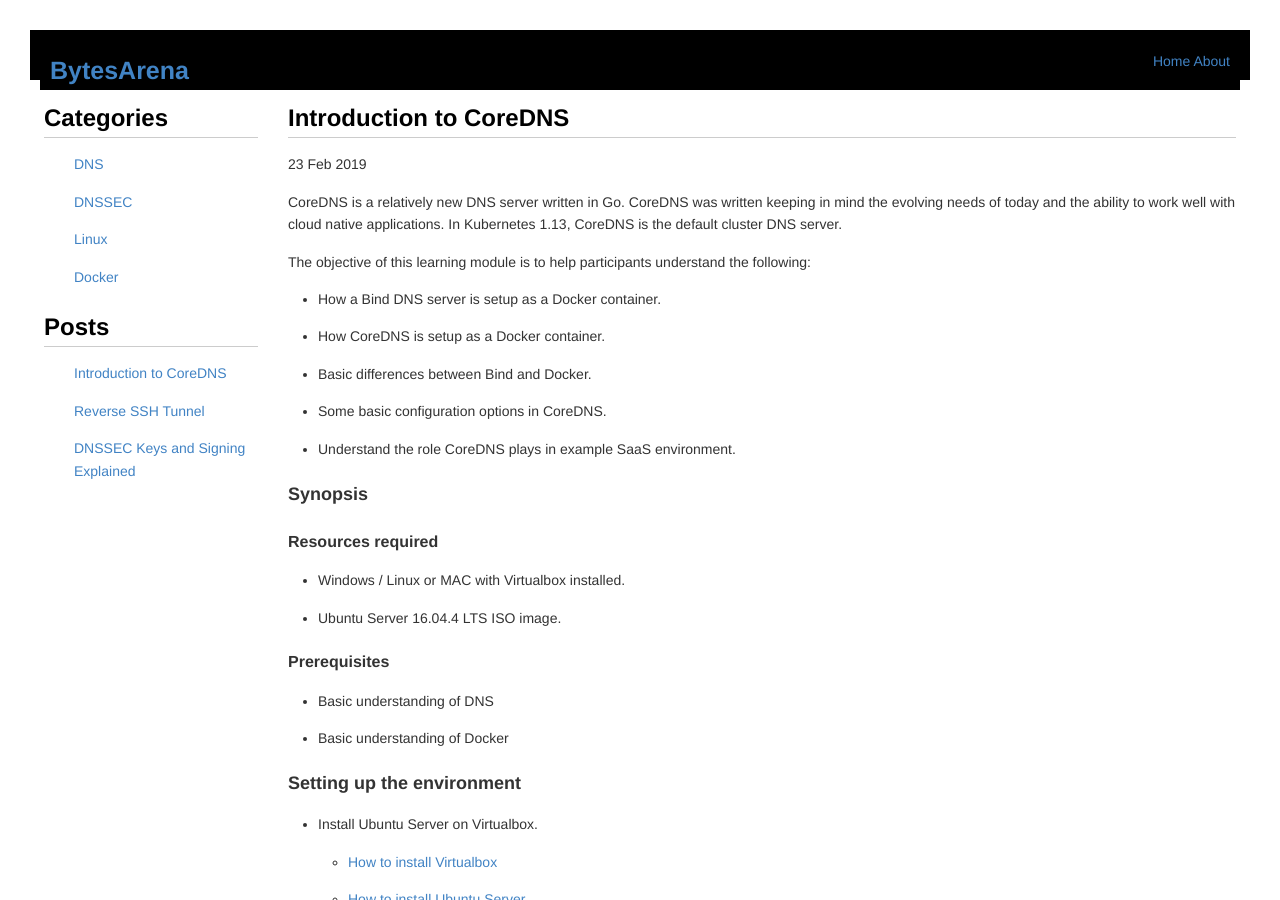
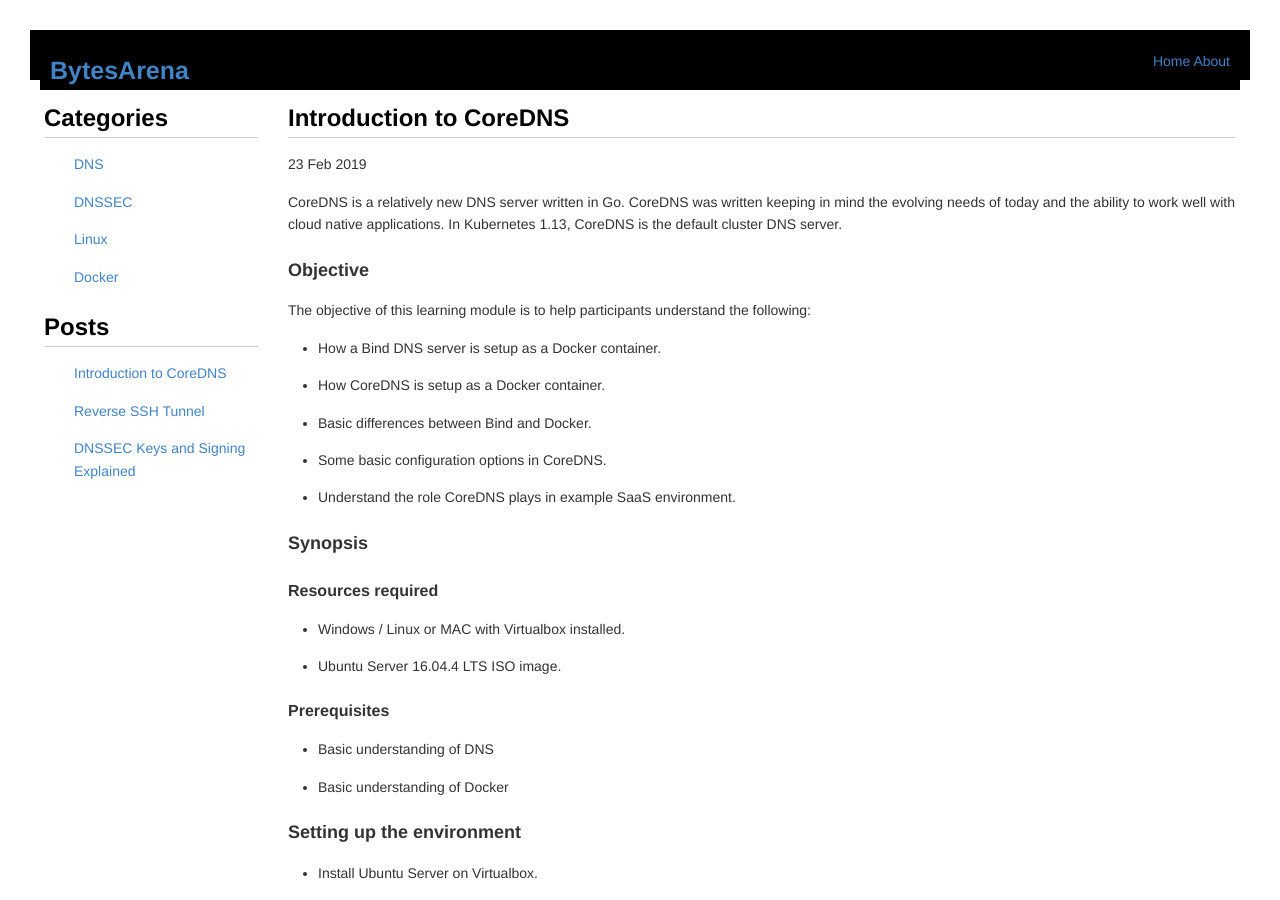
Before and after one commit to bytesarena/bytesarena.github.io, a Jekyll site: the page built from _posts/2019-02-23-introduction-to-coredns.md, in a window 1280 px wide and 900 px high. Built offline with Jekyll 4.4.1, drawn with Linux system fonts in a browser that asks for light colours.

Commit message:
Too lazy to type a real commit message

```diff
--- a/_posts/2019-02-23-introduction-to-coredns.md
+++ b/_posts/2019-02-23-introduction-to-coredns.md
@@ -6,6 +6,9 @@ categories: [DNS, Docker]
 
 CoreDNS is a relatively new DNS server written in Go. CoreDNS was written keeping in mind the evolving needs of today and the ability to work well with cloud native applications.
 In Kubernetes 1.13, CoreDNS is the default cluster DNS server.
+
+
+### Objective
 
 The objective of this learning module is to help participants understand the following:
 
```
Also changed, not shown: 1 other file.
